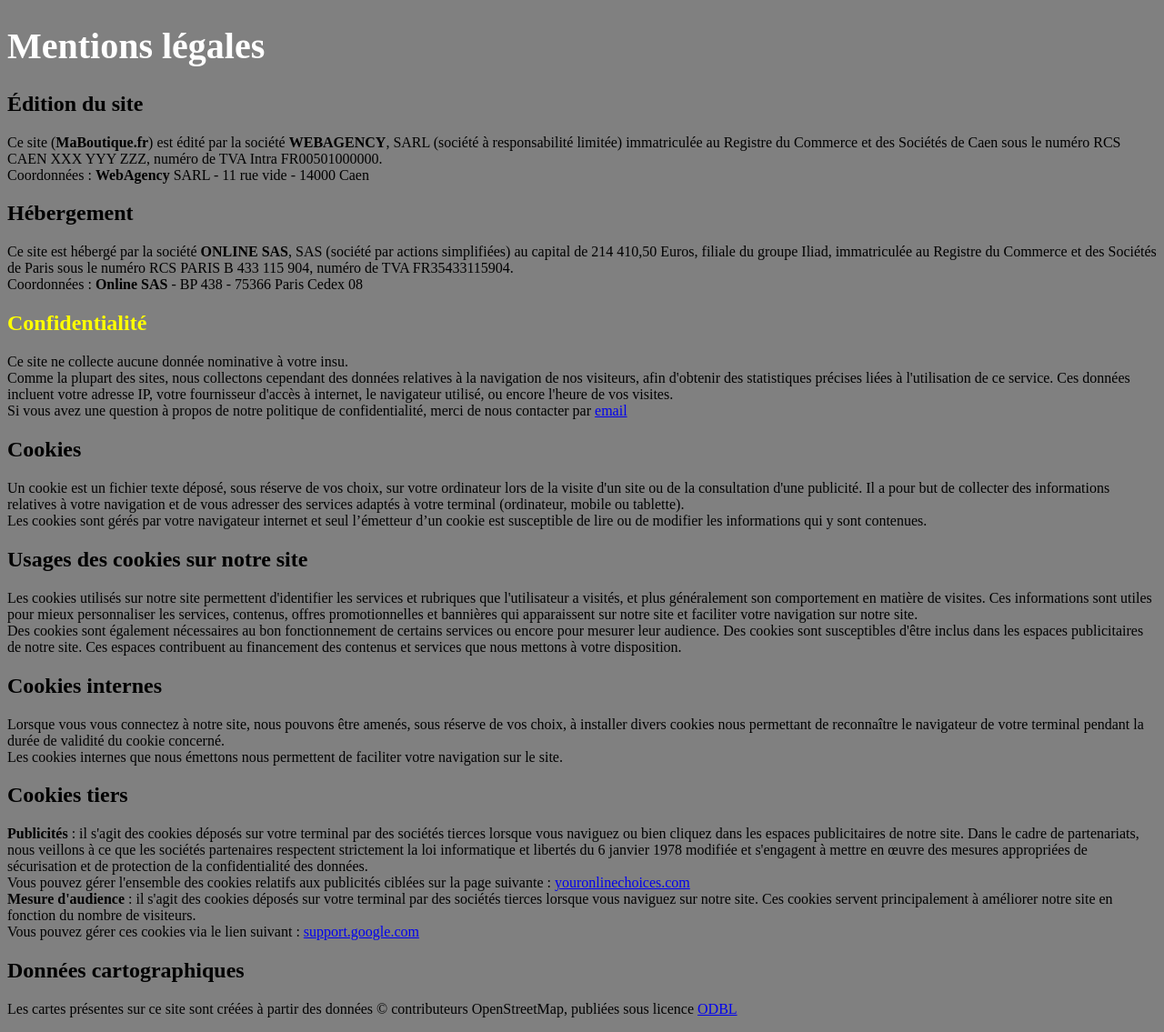
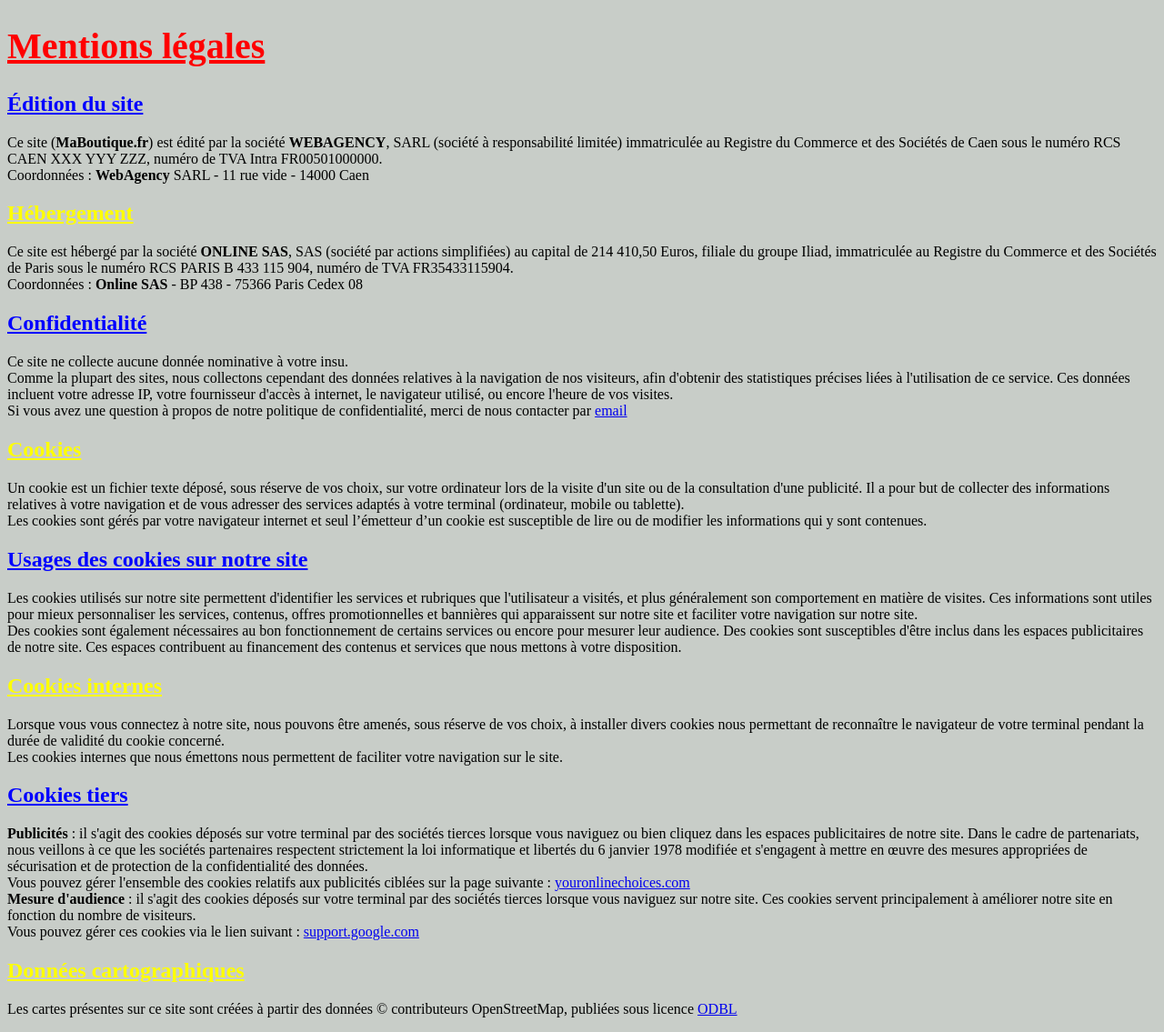
Before and after one commit to CodeMathis/tds-web-2022, a PHP site: page /MentionsLegales.html in a window 1280 px wide. Shown: the whole page at 91% size. Run offline with PHP 8.4, Linux system fonts and the light colour scheme.

Commit message:
update style.css

```diff
--- a/MentionsLegales.html
+++ b/MentionsLegales.html
@@ -16,7 +16,7 @@
 			Coordonnées : <strong>WebAgency</strong> SARL - 11 rue vide - 14000 Caen
 		</p>
 
-		<h2>Hébergement</h2>
+		<h2 class="titre2">Hébergement</h2>
 		<p>
 			Ce site est hébergé par la société <strong>ONLINE SAS</strong>, SAS (société par actions simplifiées) au capital
 			de 214 410,50 Euros, filiale du groupe Iliad, immatriculée au Registre du Commerce et des Sociétés
@@ -24,7 +24,7 @@
 			Coordonnées : <strong>Online SAS</strong> - BP 438 - 75366 Paris Cedex 08
 		</p>
 
-		<h2 id="confidentialite">Confidentialité</h2>
+		<h2>Confidentialité</h2>
 		<p>
 			Ce site ne collecte aucune donnée nominative à votre insu.<br/>
 			Comme la plupart des sites, nous collectons cependant des données relatives à la navigation de nos visiteurs, afin
@@ -33,7 +33,7 @@
 			Si vous avez une question à propos de notre politique de confidentialité, merci de nous contacter par <a href="https://boutiquecigarette.fr/contact">email</a>
 		</p>
 
-		<h2>Cookies</h2>
+		<h2 class="titre2">Cookies</h2>
 		<p>
 			Un cookie est un fichier texte déposé, sous réserve de vos choix, sur votre ordinateur lors de la visite d'un site ou de la consultation d'une publicité.
 			Il a pour but de collecter des informations relatives à votre navigation et de vous adresser des services adaptés à votre terminal (ordinateur, mobile ou tablette).<br/>
@@ -48,7 +48,7 @@
 			publicitaires de notre site. Ces espaces contribuent au financement des contenus et services que nous mettons à votre disposition.
 		</p>
 
-		<h2>Cookies internes</h2>
+		<h2 class="titre2">Cookies internes</h2>
 		<p>
 			Lorsque vous vous connectez à notre site, nous pouvons être amenés, sous réserve de vos choix, à installer divers cookies nous permettant de reconnaître le navigateur
 			de votre terminal pendant la durée de validité du cookie concerné.<br/>
@@ -66,7 +66,7 @@
 			Vous pouvez gérer ces cookies via le lien suivant : <a href="https://support.google.com/analytics/answer/181881?hl=fr">support.google.com</a>
 		</p>
 
-		<h2>Données cartographiques</h2>
+		<h2 class="titre2">Données cartographiques</h2>
 		<p>
 			Les cartes présentes sur ce site sont créées à partir des données © contributeurs OpenStreetMap, publiées sous licence <a href="https://www.opendatacommons.org/licenses/odbl/1.0/">ODBL</a>
 		</p>
--- a/style.css
+++ b/style.css
@@ -1,16 +1,24 @@
 body{
-	background-color: gray;
+	background-color: rgb(200, 205, 200);
 }
 
 h1{
-	color: white;
+	color: red;
 	font-size: 40px;
+	text-decoration: underline;
 }
 
-br{
-	margin: 20px;
+h2{
+	color: blue;
+	text-decoration: underline;
 }
 
-#confidentialite{
+br {
+   display: block;
+   margin: 10px 0;
+}
+
+.titre2{
 	color: yellow;
+	text-decoration: underline;
 }
```
